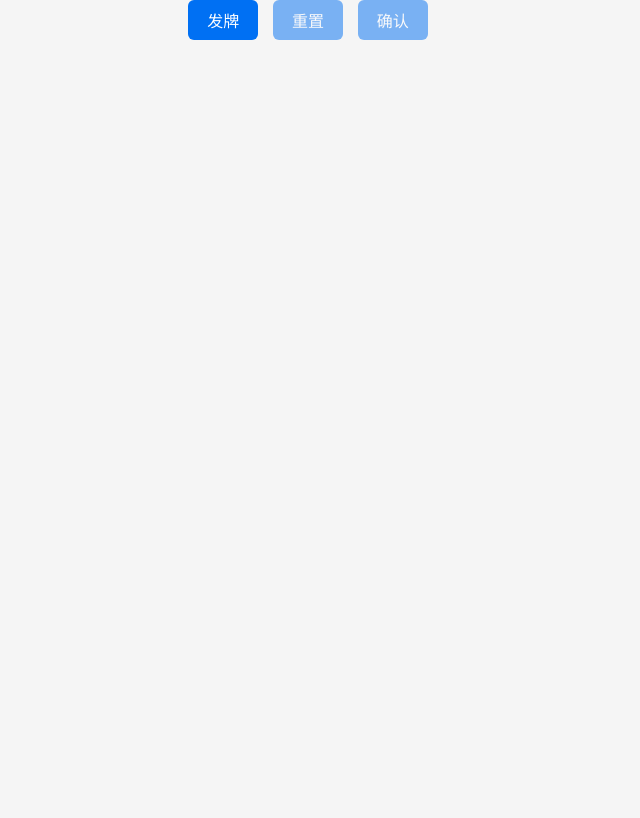
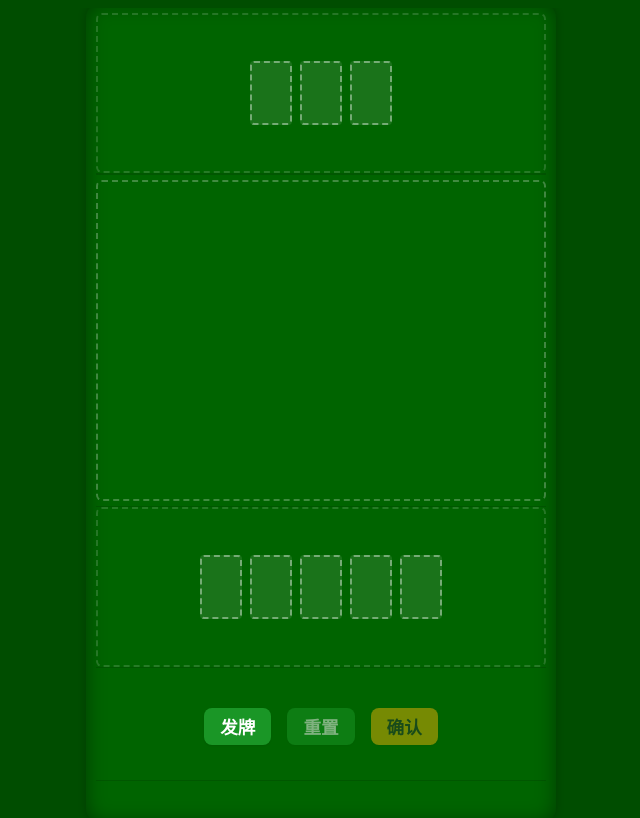
Before and after one commit to wen95266/php, a PHP site: page / in a window 1280 px wide. Shown: the whole page, without its empty margins (332-972 px from the left). Before the commit the page ends 40 px from the top, so only its background shows below. Run offline with PHP 8.4, Linux system fonts and the light colour scheme.

Commit message:
Update style.css

```diff
--- a/style.css
+++ b/style.css
@@ -1,129 +1,135 @@
+:root {
+    --table-bg: #004d00;
+    --felt-bg: #006400;
+    --card-aspect-ratio: 1.4;
+    --card-gap: 4px;
+    --card-hand-min-width: 30px;
+    --card-hand-max-width: 45px;
+    --card-final-row-width: 38px;
+    --card-bg: #fff;
+    --card-shadow: #0003;
+    --font-family: "PingFang SC", "Microsoft YaHei", sans-serif;
+    --text-light: #fff;
+}
+html, body {
+    width:100%; height:100%; overflow:hidden;
+    font-family:var(--font-family);
+    background-color:var(--table-bg); color:var(--text-light);
+    -webkit-tap-highlight-color:transparent;
+    -webkit-font-smoothing:antialiased;
+    -moz-osx-font-smoothing:grayscale;
+}
 body {
-  font-family: "PingFang SC", "Microsoft YaHei", sans-serif;
-  background: #f5f5f5;
-  text-align: center;
-  margin: 0;
-  padding: 0;
+    display:flex; justify-content:center; align-items:center; padding:5px;
 }
-h1 {
-  color: #333;
-  margin-top: 20px;
+.poker-table {
+    background-color:var(--felt-bg);
+    border-radius:15px;
+    box-shadow:0 0 20px #0006 inset, 0 0 8px #0003;
+    width:100%; max-width:450px; height:100%; max-height:800px;
+    display:flex; flex-direction:column; padding:10px; overflow:hidden;
 }
-h2 {
-  margin-bottom: 10px;
+.table-row {
+    display:flex; flex-direction:column; align-items:center; justify-content:center;
+    width:100%; padding:0; border-bottom:1px solid #0002; flex:1 1 0px; position:relative;
 }
-h3 {
-  margin: 5px 0;
-  font-size: 1.1em;
+.table-row:last-child { border-bottom:none; }
+#row-front, #row-back { flex-grow:1.5; min-height:70px; }
+#row-middle-visual {
+    flex-grow:3; display:flex; flex-direction:column; justify-content:space-around;
+    border-top:1px solid #0002; min-height:180px; padding: 5px 0;
 }
-.controls {
-  margin: 12px 0 6px 0;
+#row-buttons { flex-grow:1; justify-content:center; align-items:center; padding-top:5px; padding-bottom:0; min-height:55px; }
+.zone-label {
+    position:absolute; left:50%; top:50%; transform:translate(-50%, -50%);
+    color:var(--label-text-color, #fff4); font-weight:bold; pointer-events:none;
+    user-select:none; text-shadow:var(--label-text-shadow,0 1px 3px #0006);
+    z-index:0; letter-spacing:.05em; display:flex; flex-direction:column;
+    align-items:center; width:auto; line-height:1.2; text-align:center;
 }
-button {
-  font-size: 1em;
-  padding: 0.5em 1.2em;
-  cursor: pointer;
-  border: none;
-  background: #0070f3;
-  color: white;
-  border-radius: 6px;
-  margin: 0 5px;
-  transition: background 0.2s;
+#row-front .zone-label, #row-back .zone-label { font-size:1.6em; }
+#row-middle-visual .zone-label { font-size:1.8em; }
+.zone-label .card-count { font-size:.55em; margin-top:3px; opacity:.75; font-weight:400; line-height:1; color:var(--text-light); }
+
+.arranged-hand {
+    position: relative;
+    display: flex;
+    flex-direction: row;
+    flex-wrap: wrap;
+    justify-content: center;
+    align-items: center;
+    gap: var(--card-gap);
+    border-radius: 6px;
+    width: 100%;
+    height: 100%;
+    padding: 8px;
+    background: none;
+    border: 2px dashed rgba(255,255,255,0.15);
+    overflow-y: auto;
+    box-sizing: border-box;
 }
-button[disabled] {
-  opacity: 0.5;
-  cursor: not-allowed;
+.arranged-hand.as-hand-area {
+    flex-direction: column;
+    justify-content: space-around;
+    align-items: center;
+    gap: 5px;
+    padding: 5px;
+    border-color: rgba(255,255,255,0.25);
 }
-button:hover:enabled {
-  background: #0056c1;
+.hand-area-sub-row {
+    display: flex;
+    flex-direction: row;
+    justify-content: center;
+    align-items: center;
+    gap: var(--card-gap);
+    width: 100%;
 }
+.arranged-hand.drag-over { background:rgba(255,255,255,0.07);}
+.arranged-hand.selected-target-hand { background:rgba(255,255,255,0.11);}
 .card-container {
-  margin-top: 12px;
-  display: flex;
-  flex-wrap: wrap;
-  justify-content: center;
-  min-height: 135px;
+    position: relative; z-index: 1;
+    border-radius: 3px; background-color: var(--card-bg);
+    box-shadow: 0px 1px 2px var(--card-shadow);
+    transition: transform 0.1s ease-out; cursor: grab; touch-action: none;
+    display: flex; justify-content: center; align-items: center; flex-shrink: 0;
+    height: auto;
+    aspect-ratio: calc(1 / var(--card-aspect-ratio));
 }
-.card {
-  display: inline-block;
-  width: 80px;
-  height: 120px;
-  border: 2px solid #222;
-  border-radius: 8px;
-  margin: 6px;
-  background: white;
-  text-align: center;
-  box-shadow: 2px 2px 6px rgba(0,0,0,0.07);
-  user-select: none;
-  vertical-align: top;
-  transition: border 0.2s, box-shadow 0.2s;
-  position: relative;
+.arranged-hand.as-hand-area .hand-area-sub-row .card-container {
+    width: clamp(var(--card-hand-min-width), calc(100% / 5 - var(--card-gap) - 2px), var(--card-hand-max-width));
 }
-.card img {
-  width: 70px;
-  height: 110px;
-  object-fit: contain;
-  margin-top: 5px;
+.arranged-hand:not(.as-hand-area) .card-container {
+    width: var(--card-final-row-width);
 }
-.card-label {
-  font-size: 0.95em;
-  color: #333;
-  margin-top: 2px;
+.card-container:active { transform: scale(1.06); box-shadow:0 0 8px #f80b;}
+.card-container.dragging { opacity:0.65; z-index:99; }
+.card-image { width:96%; display:block; }
+#row-buttons .arranged-hand { display: none; }
+.action-buttons-container .action-buttons { display:flex; gap:16px; }
+.game-button {
+    padding:6px 16px; font-size:1.1em; background:#1a9626; border:none; border-radius:8px;
+    color:#fff; font-weight:600; box-shadow:0 1px 2px rgba(0,0,0,0.08); cursor:pointer;
+    transition:background .18s;
 }
-.card.selected {
-  border: 2.5px solid #e91e63;
-  box-shadow: 0 0 8px #e91e63;
-  z-index: 2;
+.game-button[disabled] { opacity:0.5; cursor:not-allowed; }
+.game-button.primary-button { background:#ecb007; color:#333; }
+.game-button.primary-button:active { background:#ffb700; }
+.game-message-bar {
+    margin-top:8px; min-height:24px; font-size:1.08em; color:#ffda00; text-align:center; font-weight:bold;
 }
-.groups {
-  display: flex;
-  justify-content: center;
-  gap: 30px;
-  margin-top: 22px;
-  flex-wrap: wrap;
+.drop-placeholder {
+    width: 38px; height: 60px; border: 2.5px dashed #fff6; border-radius: 4px; margin: 2px;
+    background: rgba(255,255,255,0.10);
 }
-.group {
-  background: #fafbfc;
-  border-radius: 10px;
-  padding: 10px 10px 20px 10px;
-  min-width: 180px;
-  box-shadow: 1px 2px 8px rgba(0,0,0,0.06);
+
+@media (max-height: 750px) {
+    #row-front, #row-back { flex-grow: 1.3; min-height: 65px; }
+    #row-middle-visual { flex-grow: 3.4; min-height: 150px; }
+    #row-buttons { flex-grow: 1; min-height: 50px; }
+    :root { --card-hand-min-width: 28px; --card-hand-max-width: 42px; --card-final-row-width: 34px; }
 }
-.group-cards {
-  min-height: 60px;
-  margin-bottom: 8px;
-  display: flex;
-  flex-wrap: wrap;
-  justify-content: center;
+@media (max-width: 390px) {
+    :root { --card-hand-min-width: 26px; --card-hand-max-width: 38px; --card-final-row-width: 30px; --card-gap: 3px; }
+    #row-front .zone-label, #row-back .zone-label { font-size:1.4em; }
+    #row-middle-visual .zone-label { font-size:1.5em; }
 }
-.group .card {
-  margin: 3px;
-  width: 45px;
-  height: 70px;
-}
-.group .card img {
-  width: 37px;
-  height: 60px;
-}
-.group-btn {
-  font-size: 0.9em;
-  background: #e91e63;
-  margin-top: 3px;
-}
-.group-btn[disabled] {
-  background: #aaa;
-}
-#result {
-  margin: 25px auto 0 auto;
-  min-height: 24px;
-  font-size: 1.12em;
-  color: #0070f3;
-  font-weight: bold;
-}
-@media (max-width: 800px) {
-  .groups {
-    flex-direction: column;
-    gap: 12px;
-    align-items: center;
-  }
-}
```
